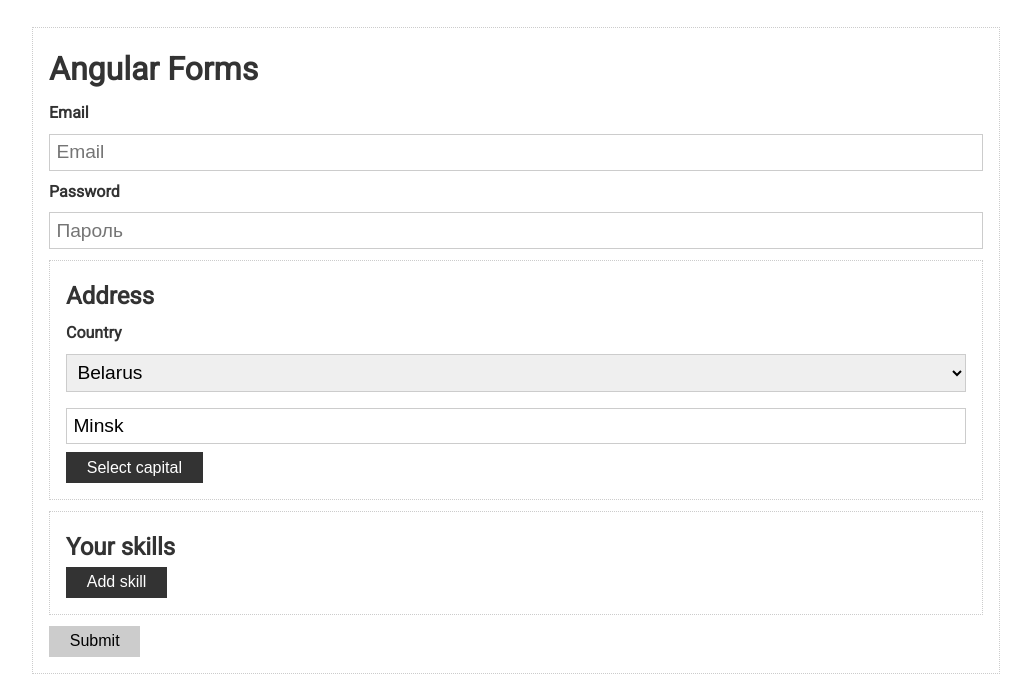
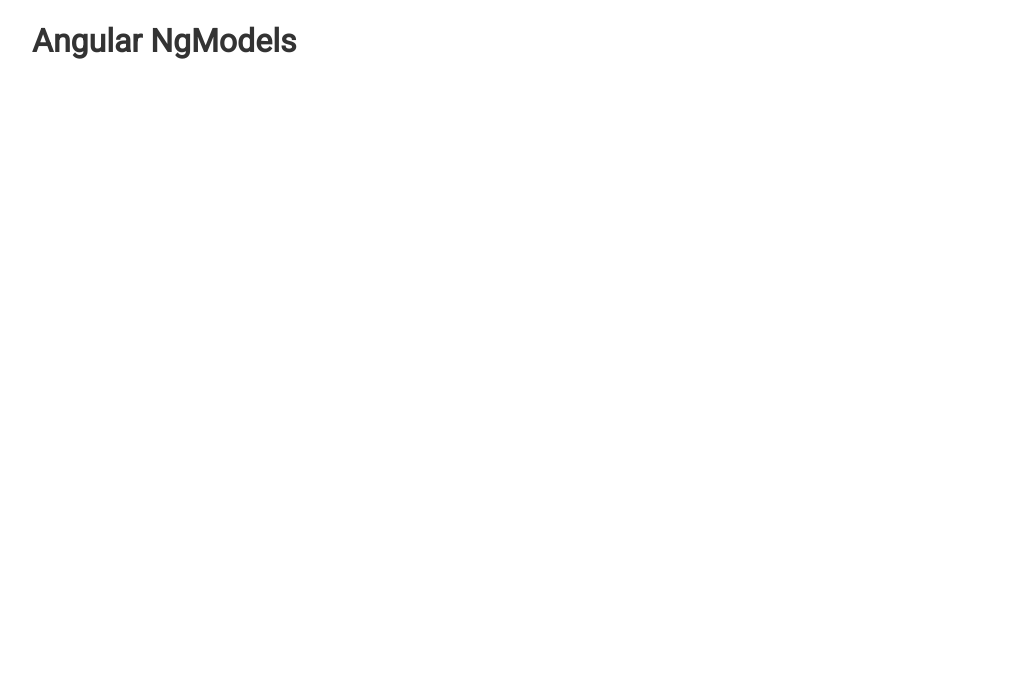
Before and after one commit to Aigelov/angular-basics-by-vladilen, an Angular app: page / in a window 1280 px wide. Shown: the top 696 px of the page, without its empty margins (124-1155 px from the left). Built offline with nearby package versions, Linux system fonts and the light colour scheme.

Commit message:
Clear project

```diff
--- a/src/app/app.component.html
+++ b/src/app/app.component.html
@@ -1,112 +1,3 @@
 <div class="container">
-  <form
-    class="card"
-    [formGroup]="form"
-    (ngSubmit)="submit()"
-  >
-    <h1>Angular Forms</h1>
-
-    <div class="form-control">
-      <label>Email</label>
-      <input
-        placeholder="Email"
-        formControlName="email"
-      >
-      <div
-        class="validation"
-        *ngIf="
-          form.get('email').invalid &&
-          form.get('email').touched
-        "
-      >
-        <small
-          *ngIf="form.get('email').errors.required"
-        >Field email required</small>
-        <small
-          *ngIf="form.get('email').errors.email"
-        >Enter valid email</small>
-        <small
-          *ngIf="form.get('email').errors.forbiddenEmail"
-        >Email {{form.get('email').value}} forbidden</small>
-        <small
-          *ngIf="form.get('email').errors.uniqueEmail"
-        >Email {{form.get('email').value}} used</small>
-      </div>
-    </div>
-
-    <div class="form-control">
-      <label>Password</label>
-      <input
-        type="password"
-        placeholder="Пароль"
-        formControlName="password"
-      >
-      <div
-        class="validation"
-        *ngIf="
-          form.get('password').invalid &&
-          form.get('password').touched
-        "
-      >
-        <small
-          *ngIf="form.get('password').errors.required"
-        >Field password required</small>
-        <small
-          *ngIf="form.get('password').errors.minlength"
-        >
-          Minimum length {{form.get('password').errors.minlength.requiredLength}} characters.
-          Current length {{form.get('password').errors.minlength.actualLength}} characters
-        </small>
-      </div>
-    </div>
-
-    <div class="card" formGroupName="address">
-      <h2>Address</h2>
-
-      <div class="form-control">
-        <label>Country</label>
-
-        <select formControlName="country">
-          <option value="kz">Kazakhstan</option>
-          <option value="by">Belarus</option>
-          <option value="ua">Ukraine</option>
-        </select>
-      </div>
-
-      <div class="form-control">
-        <input
-          placeholder="City"
-          formControlName="city"
-        >
-      </div>
-
-      <button
-        class="btn"
-        type="button"
-        (click)="setCapital()"
-      >Select capital</button>
-    </div>
-
-    <div class="card" formGroupName="skills">
-      <h2>Your skills</h2>
-      <button
-        class="btn"
-        type="button"
-        (click)="addSkill()"
-      >Add skill</button>
-      <div
-        class="form-control"
-        *ngFor="let control of form.get('skills').controls; let idx = index"
-      >
-        <label>Skill {{idx + 1}}</label>
-        <input [formControlName]="idx">
-      </div>
-    </div>
-
-    <button
-      class="btn"
-      type="submit"
-      [disabled]="form.invalid || form.pending"
-    >Submit</button>
-  </form>
+  <h1>Angular NgModels</h1>
 </div>
--- a/src/app/app.component.scss
+++ b/src/app/app.component.scss
@@ -1,13 +1,3 @@
 p {
   font-size: 1.5rem;
 }
-
-input {
-  &.ng-invalid.ng-touched {
-    border: 1px solid red;
-  }
-
-  &.ng-valid.ng-touched {
-    border: 1px solid green;
-  }
-}
--- a/src/app/app.component.ts
+++ b/src/app/app.component.ts
@@ -1,69 +1,9 @@
-import {Component, OnInit} from '@angular/core';
-import {FormArray, FormControl, FormGroup, Validators} from '@angular/forms';
-
-import {MyValidators} from './my.validators';
+import {Component} from '@angular/core';
 
 @Component({
   selector: 'app-root',
   templateUrl: './app.component.html',
   styleUrls: ['./app.component.scss']
 })
-export class AppComponent implements OnInit {
-
-  form: FormGroup;
-
-  ngOnInit() {
-    this.form = new FormGroup({
-      email: new FormControl(
-        '',
-        [
-          Validators.email,
-          Validators.required,
-          MyValidators.forbiddenEmails
-        ],
-        [
-          MyValidators.uniqueEmail
-        ]
-      ),
-      password: new FormControl(
-        null,
-        [
-          Validators.required,
-          Validators.minLength(6)
-        ]
-      ),
-      address: new FormGroup({
-        country: new FormControl('by'),
-        city: new FormControl('Minsk', Validators.required)
-      }),
-      skills: new FormArray([])
-    });
-  }
-
-  submit() {
-    if (this.form.valid) {
-      console.clear();
-      const formData = {...this.form.value};
-      console.log('Form data:', formData);
-      this.form.reset();
-      console.log('Form data:', {...this.form.value});
-    }
-  }
-
-  setCapital() {
-    const cityMap = {
-      kz: 'Astana',
-      by: 'Minsk',
-      ua: 'Kiev'
-    };
-    const cityKey = this.form.get('address').get('country').value;
-    const city = cityMap[cityKey];
-    this.form.patchValue({address: {city}});
-  }
-
-  addSkill() {
-    const control = new FormControl('', Validators.required);
-    // (<FormArray>this.form.get('skills')).push(control);
-    (this.form.get('skills') as FormArray).push(control);
-  }
+export class AppComponent {
 }
--- a/src/app/app.module.ts
+++ b/src/app/app.module.ts
@@ -1,6 +1,6 @@
 import { BrowserModule } from '@angular/platform-browser';
 import { NgModule } from '@angular/core';
-import {FormsModule, ReactiveFormsModule} from '@angular/forms';
+import {FormsModule} from '@angular/forms';
 
 import { AppComponent } from './app.component';
 
@@ -10,8 +10,7 @@
   ],
   imports: [
     BrowserModule,
-    FormsModule,
-    ReactiveFormsModule
+    FormsModule
   ],
   providers: [
   ],
--- a/src/app/my.validators.ts
+++ b/src/app/my.validators.ts
@@ -1,5 +1,5 @@
 import {FormControl} from '@angular/forms';
-import {Observable} from "rxjs/index";
+import {Observable} from 'rxjs/index';
 
 export class MyValidators {
   static forbiddenEmails(
```
